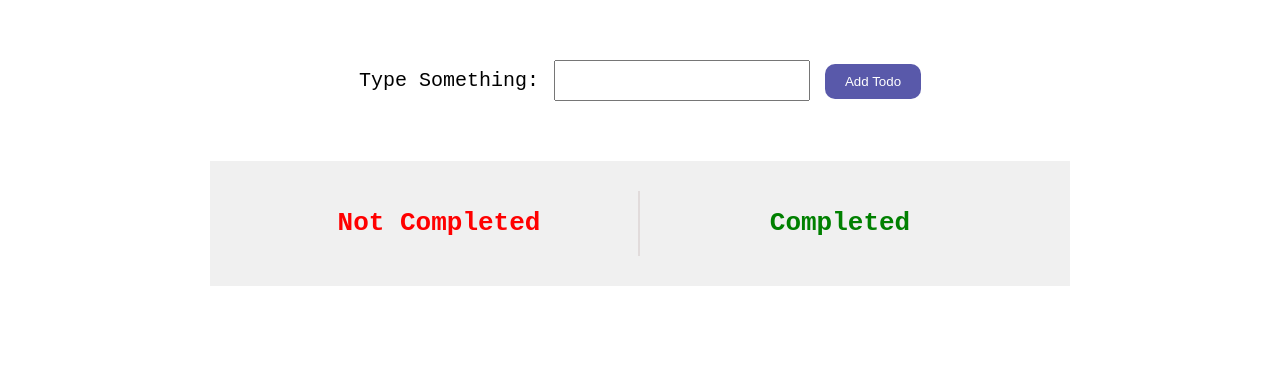
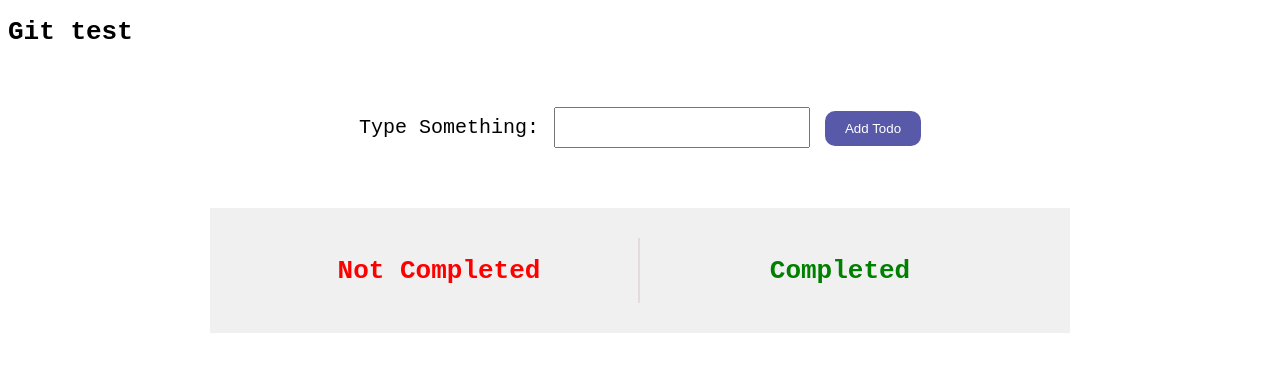
Before and after one commit to VladoSimic23/Todo-List, a React (Create React App) app: page / in a window 1280 px wide. Shown: the top 372 px of the page. Built offline with nearby package versions, Linux system fonts and the light colour scheme.

Commit message:
Added heading 1 to App.tsx

```diff
--- a/src/App.tsx
+++ b/src/App.tsx
@@ -3,6 +3,7 @@ import TodoList from "./components/Todo/TodoList";
 function App() {
   return (
     <div className="App">
+      <h1>Git test</h1>
       <TodoList />
     </div>
   );
```
